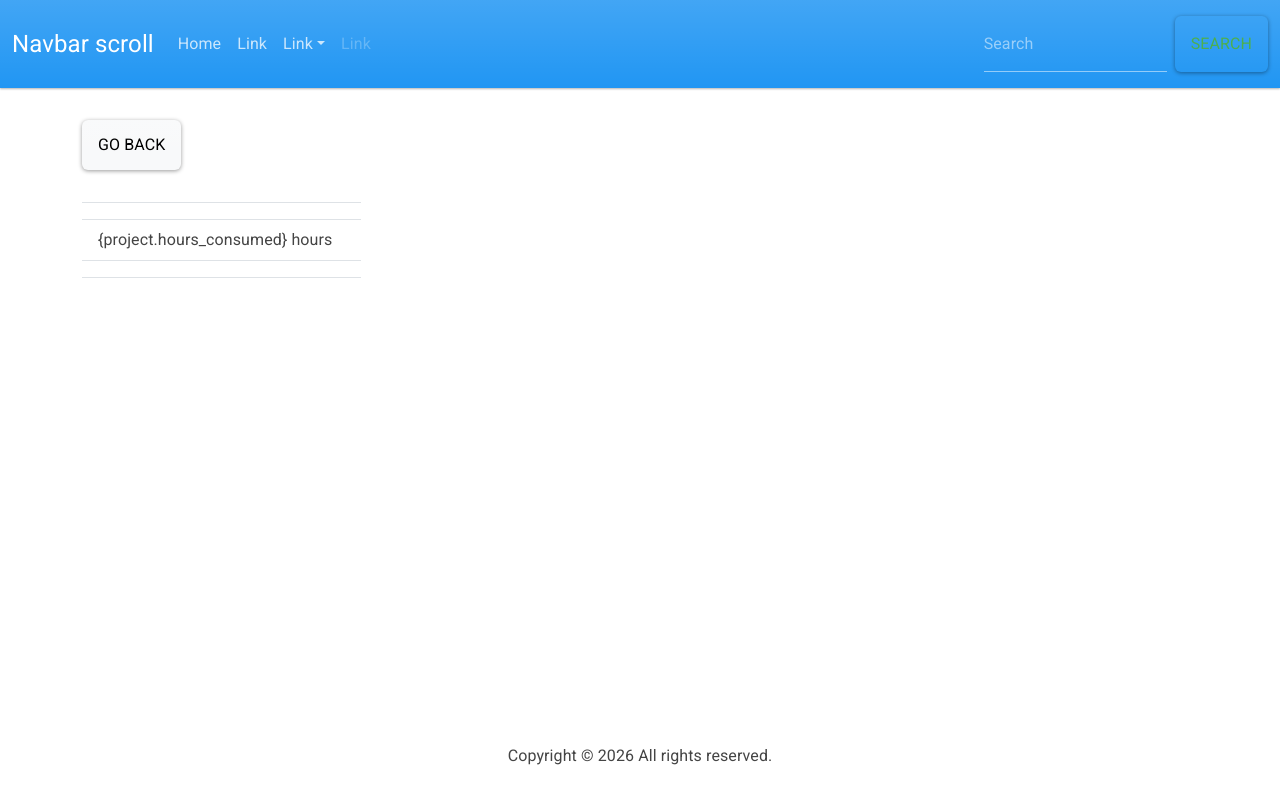
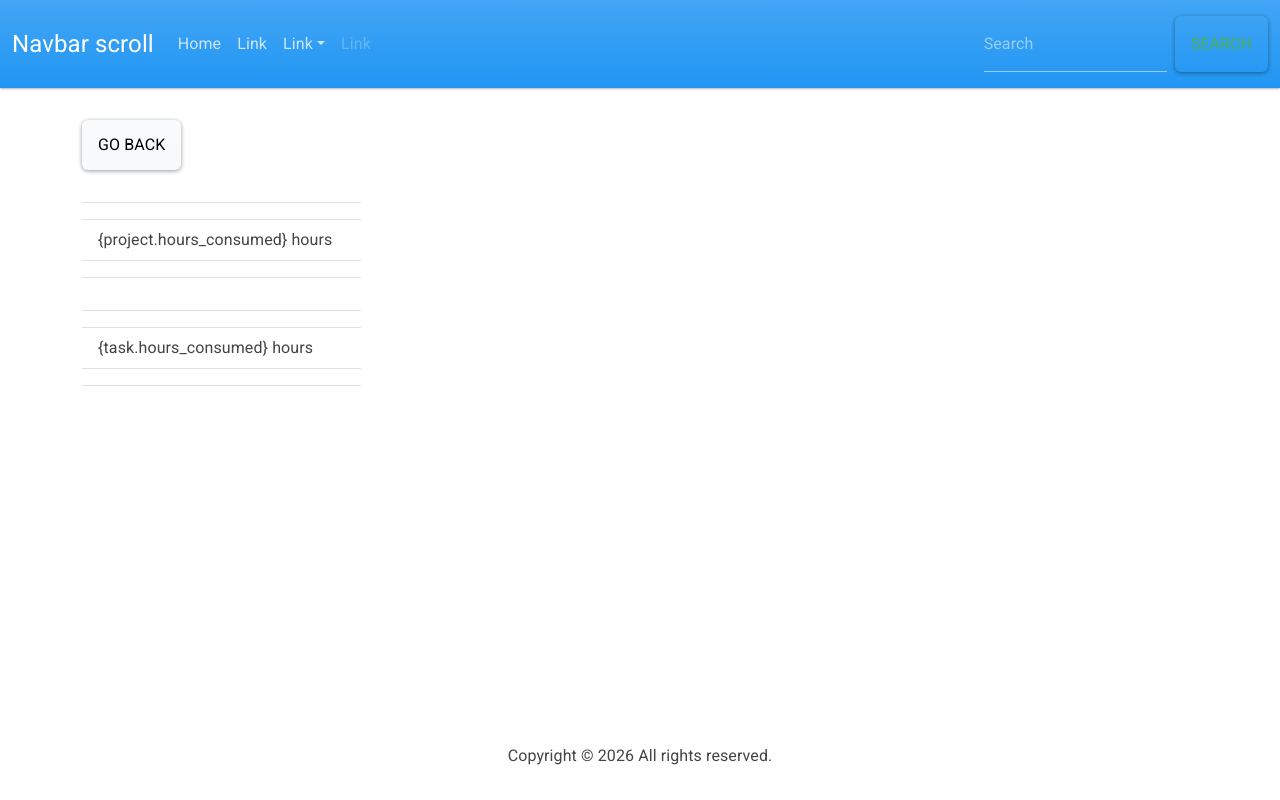
Before and after one commit to Nibe-Git-Hub/quiz4_frontend, a React (Create React App) app in the folder frontend/: page /project/1 in a window 1280 px wide. Built offline with nearby package versions, Linux system fonts and the light colour scheme.

Commit message:
feat: Task List View w/ Project Detail View

```diff
--- a/frontend/package.json
+++ b/frontend/package.json
@@ -7,6 +7,7 @@
     "@testing-library/jest-dom": "^6.9.1",
     "@testing-library/react": "^16.3.2",
     "@testing-library/user-event": "^13.5.0",
+    "axios": "^1.13.4",
     "bootstrap": "^5.3.8",
     "bootswatch": "^5.3.8",
     "react": "^19.2.4",
--- a/frontend/src/components/Project.jsx
+++ b/frontend/src/components/Project.jsx
@@ -2,12 +2,6 @@ import { Card } from 'react-bootstrap'
 import { Link } from 'react-router-dom'
 
 function Project({ project }) {
-    const projects = [
-    { name: 'Project 1' },
-    { name: 'Project 2' },
-    { name: 'Project 3' },
-    { name: 'Project 4' },
-  ]
   return (
     <Card className='my-3 p-3 rounded'>
         <Link to={`/project/${project._id}`}></Link>
--- a/frontend/src/screens/ProjectScreen.jsx
+++ b/frontend/src/screens/ProjectScreen.jsx
@@ -11,6 +11,12 @@ function ProjectScreen() {
         { name: 'Project 3' },
         { name: 'Project 4' },
     ]
+    const task = [
+        {name:'Task 1'},
+        {name:'Task 2'},
+        {name:'Task 3'},
+        {name:'Task 4'},
+    ]
     const Project = project.find((p) => p.id === id)
   return (
     <div>
@@ -19,7 +25,9 @@ function ProjectScreen() {
         </Link>
 
         <Col md={6}>
+            <strong>
                 {project.name}
+            </strong>
         </Col>
 
         <Col md={3}>
@@ -45,6 +53,36 @@ function ProjectScreen() {
                 </ListGroupItem>
             </ListGroup>
         </Col>
+
+        <Col md={6}>
+            <strong>
+                {task.name}
+            </strong>
+        </Col>
+
+        <Col md={3}>
+            <ListGroup variant="flush">
+                <ListGroupItem>
+                    {task.description}
+                </ListGroupItem>
+
+                <ListGroupItem>
+                    {task.status}
+                </ListGroupItem>
+
+                <ListGroupItem>
+                    {'{task.hours_consumed} hours'}
+                </ListGroupItem>
+
+                <ListGroupItem>
+                    {task.start_date}
+                </ListGroupItem>
+
+                <ListGroupItem>
+                    {task.end_date}
+                </ListGroupItem>
+            </ListGroup>
+        </Col>
     </div>
   )
 }
```
Also changed, not shown: frontend/src/components/Task.jsx (+20 -0 lines), 1 other file (tests, documents, lock files or other folders). Lines whose indentation alone changed are shown as unchanged.
